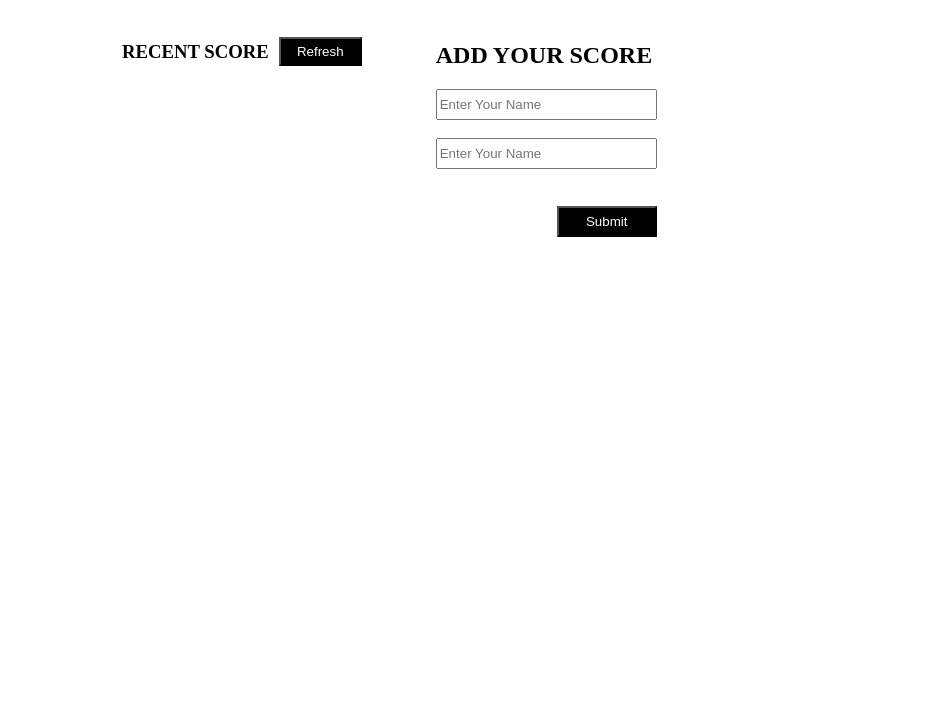
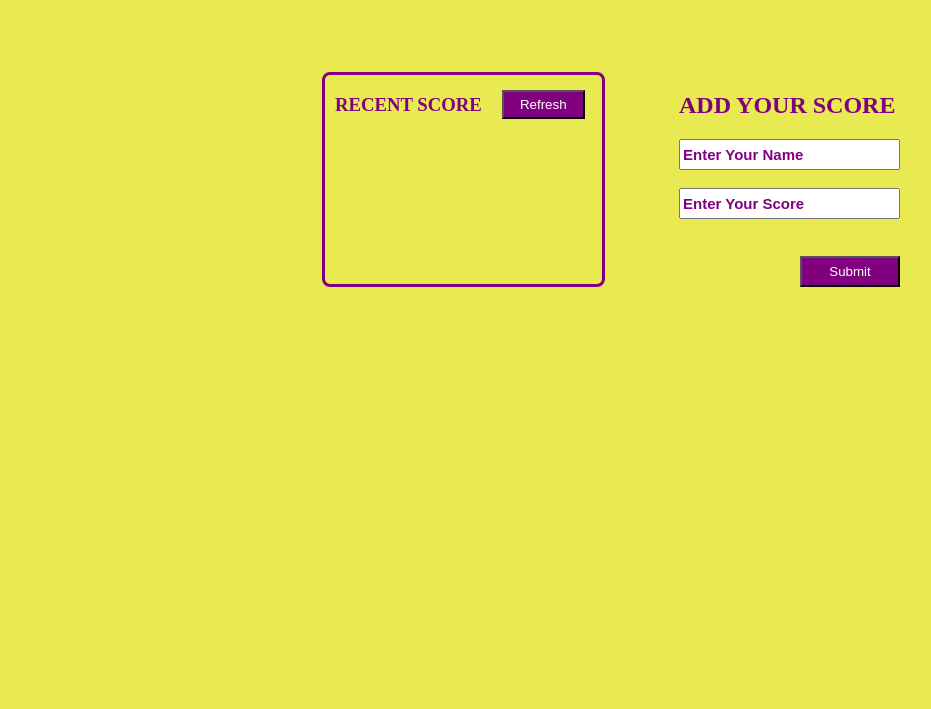
Before and after one commit to henrycode460/leaderboard_api, a website built with webpack: page src/index.html in a window 1280 px wide. Shown: the part 91-800 px from the top of the page, without its empty margins (26-957 px from the left). Built offline with nearby package versions, Linux system fonts and the light colour scheme; no server answers.

Commit message:
style the leaderboard UI

```diff
--- a/src/index.html
+++ b/src/index.html
@@ -32,7 +32,7 @@
             </h2>
             <form id="formList" >
                 <input type="text" id="nameInput"  class="nameInput" placeholder="Enter Your Name" > <br> <br>
-                <input type="text" id="scoreInput"   class="scoreInput" placeholder="Enter Your Name" ><br><br>
+                <input type="text" id="scoreInput"   class="scoreInput" placeholder="Enter Your Score" ><br><br>
                 <button type="submit" class="submitBtn">Submit</button>
             </form>
         </div>
--- a/src/style.css
+++ b/src/style.css
@@ -1,5 +1,10 @@
+body {
+  background-color: rgb(233 233 81);
+}
+
 .title {
   padding: 10px 50px;
+  color: purple;
 }
 
 .highted-score {
@@ -17,7 +22,7 @@
   width: 83px;
   height: 29px;
   margin-top: 15px;
-  background: black;
+  background: purple;
   color: white;
   cursor: pointer;
 }
@@ -32,11 +37,16 @@
   display: flex;
   gap: 74px;
   padding: 5px 140px;
+  margin-left: 200px;
+  margin-top: 50px;
 }
 
 input {
   width: 213px;
   height: 25px;
+  font-size: 15px;
+  color: purple;
+  font-weight: bold;
 }
 
 .submitBtn {
@@ -44,7 +54,32 @@ input {
   margin-left: 121px;
   width: 100px;
   height: 31px;
-  background: black;
+  background: purple;
   color: white;
   cursor: pointer;
 }
+
+#displayList {
+  width: 257px;
+  padding: 0 10px;
+}
+
+.detail {
+  border: 3px solid purple;
+  border-radius: 0.5em;
+  color: purple;
+}
+
+h3 {
+  padding: 0 10px;
+  color: purple;
+}
+
+.score-title {
+  color: purple;
+}
+
+::placeholder {
+  color: purple;
+  font-size: 15px;
+}
```
Also changed, not shown: .stylelintrc.json.
